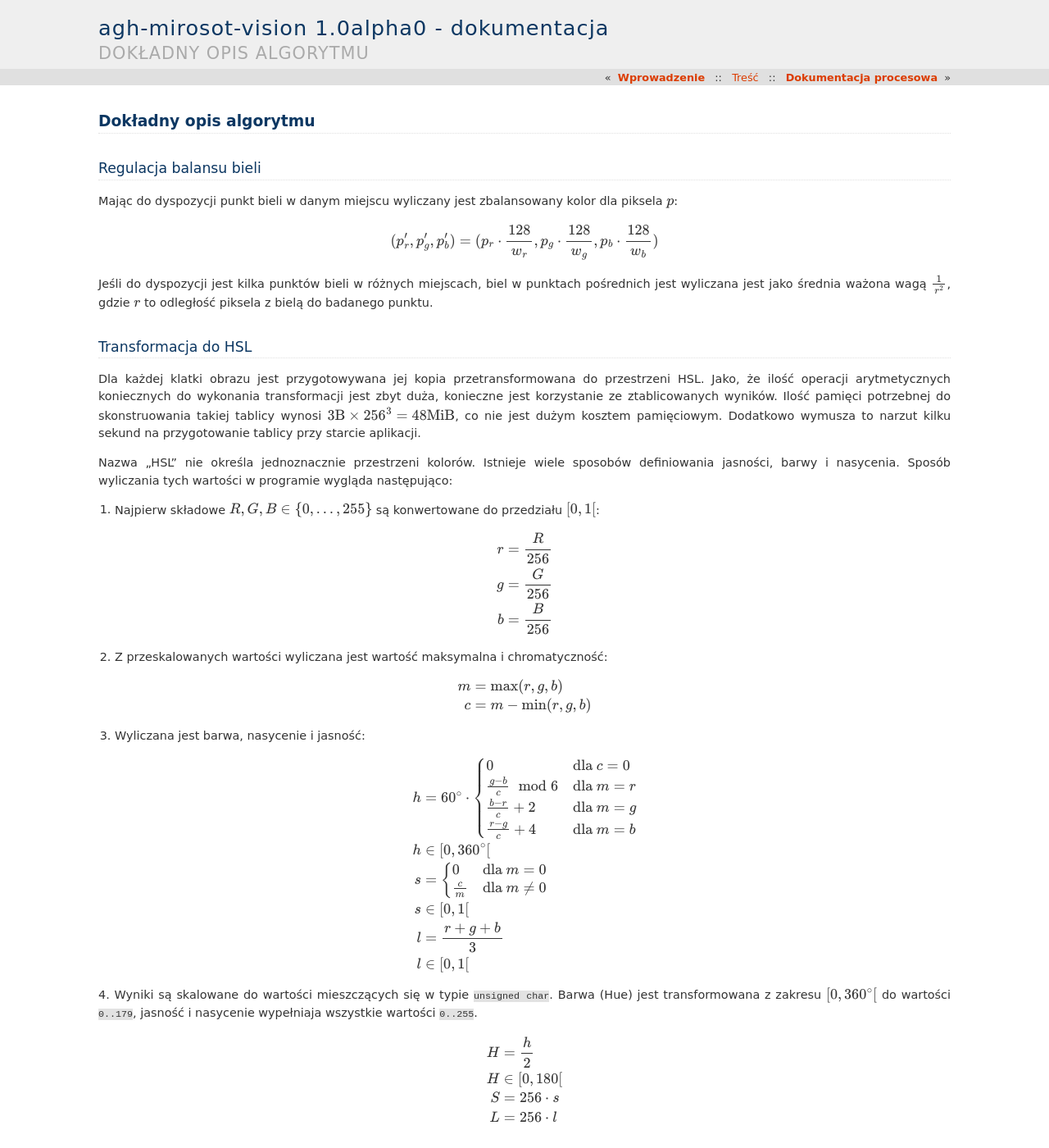
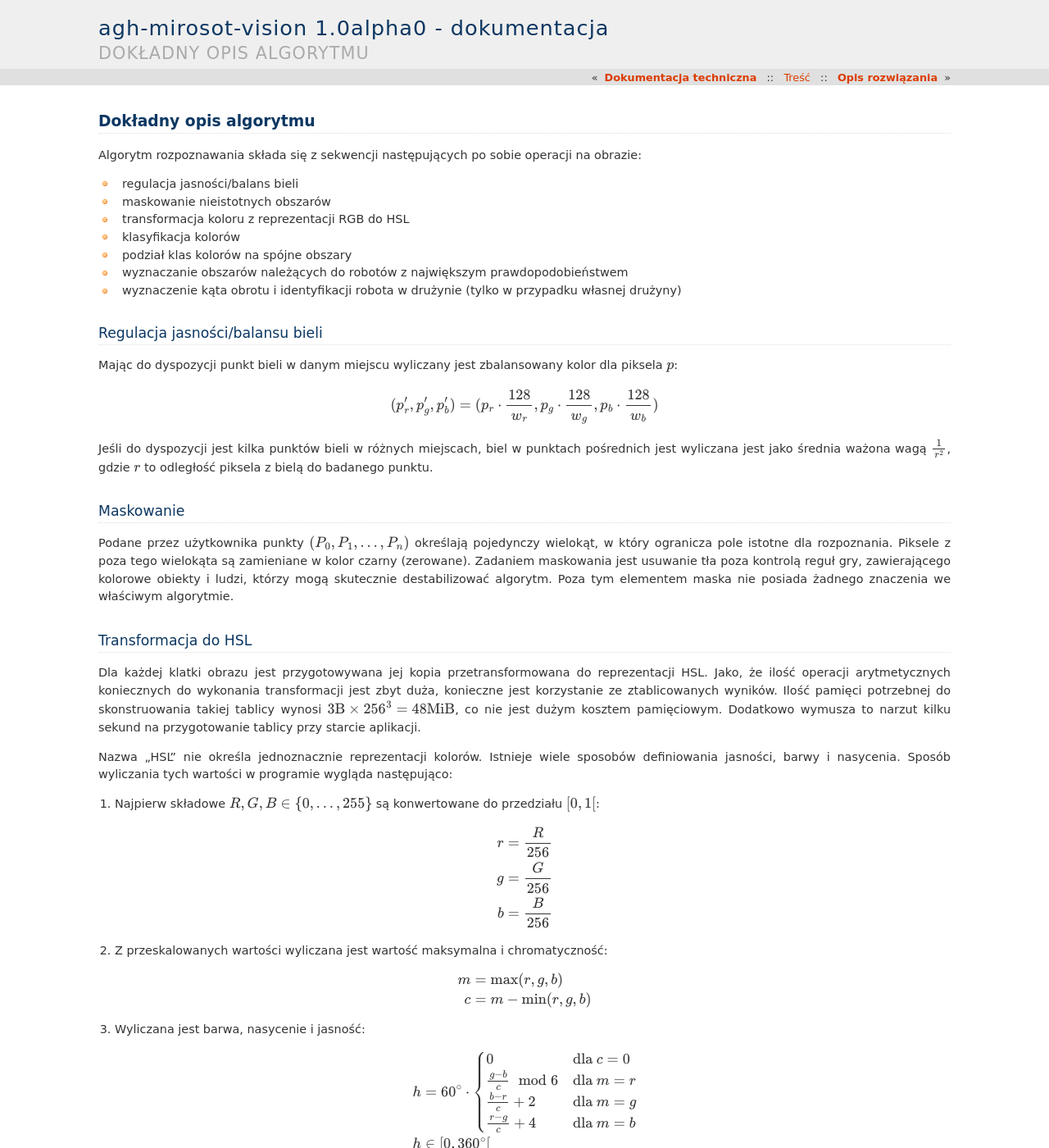
Before and after one commit to admchr/agh-mirosot-vision, a Sphinx documentation site: the page built from doc/arch/algodoc.rst, in a window 1280 px wide and 1400 px high. Shown: the whole window at 82% size. Built offline with Sphinx 7.4.7, drawn with Linux system fonts in a browser that asks for light colours; formulas are drawn with MathJax 3; pages that are not in the unit, such as notebooks, are missing from menus; some of the changed text lies outside the part shown.

Commit message:
more docs

```diff
--- a/doc/arch/algodoc.rst
+++ b/doc/arch/algodoc.rst
@@ -2,7 +2,19 @@
 Dokładny opis algorytmu
 -----------------------
 
-Regulacja balansu bieli
+Algorytm rozpoznawania składa się z sekwencji następujących po sobie operacji
+na obrazie:
+
+* regulacja jasności/balans bieli
+* maskowanie nieistotnych obszarów
+* transformacja koloru z reprezentacji RGB do HSL
+* klasyfikacja kolorów
+* podział klas kolorów na spójne obszary
+* wyznaczanie obszarów należących do robotów z największym prawdopodobieństwem
+* wyznaczenie kąta obrotu i identyfikacji robota w drużynie (tylko w przypadku
+  własnej drużyny)
+
+Regulacja jasności/balansu bieli
 ***********************
 
 ..
@@ -19,18 +31,29 @@ punktach pośrednich jest wyliczana jest jako średnia ważona  wagą :math:`\fr
 gdzie :math:`r` to odległość piksela z bielą do badanego punktu.
 
 
+Maskowanie
+**********
+
+Podane przez użytkownika punkty :math:`(P_0, P_1, \ldots, P_n)` określają
+pojedynczy wielokąt, w który ogranicza pole istotne dla rozpoznania.
+Piksele z poza tego wielokąta są zamieniane w kolor czarny (zerowane).
+Zadaniem maskowania jest usuwanie tła poza kontrolą reguł gry, zawierającego
+kolorowe obiekty i ludzi, którzy mogą skutecznie destabilizować algorytm.
+Poza tym elementem maska nie posiada żadnego znaczenia we właściwym algorytmie.
+
+
 Transformacja do HSL
 ********************
 
 Dla każdej klatki obrazu jest przygotowywana jej kopia przetransformowana do
-przestrzeni HSL. Jako, że ilość operacji arytmetycznych koniecznych do wykonania
+reprezentacji HSL. Jako, że ilość operacji arytmetycznych koniecznych do wykonania
 transformacji jest zbyt duża, konieczne jest korzystanie ze ztablicowanych
 wyników. Ilość pamięci potrzebnej do skonstruowania takiej tablicy wynosi
 :math:`3\mathrm{B}\times 256^3 = 48 \mathrm{MiB}`, co nie jest dużym kosztem
 pamięciowym. Dodatkowo wymusza to narzut kilku sekund na przygotowanie tablicy
 przy starcie aplikacji.
 
-Nazwa "HSL" nie określa jednoznacznie przestrzeni kolorów. Istnieje wiele
+Nazwa "HSL" nie określa jednoznacznie reprezentacji kolorów. Istnieje wiele
 sposobów definiowania jasności, barwy i nasycenia. Sposób wyliczania tych
 wartości w programie wygląda następująco:
 
--- a/doc/arch/archdoc.rst
+++ b/doc/arch/archdoc.rst
@@ -25,8 +25,8 @@ Dokumentacja techniczna
 
 .. toctree::
 
+    algodoc
     generaldoc
-    algodoc
 
 .. [Hao] Cui Hao, Denghua Li, Shuhua Peng, "Research on Designing of Soccer Robot's Color Tag and Identifying Algorithm", Intelligent Human-Machine Systems and Cybernetics, 2009. IHMSC '09. International Conference on 2009
 
--- a/doc/conf.py
+++ b/doc/conf.py
@@ -185,7 +185,7 @@ latex_documents = [
   ('arch/archdoc', 'archdoc.tex', u'Biblioteka do lokalizacji robotów mobilnych ligi FIRA MiroSot - dokumentacja techniczna',
    u'Adam Chrabąszcz, Konrad Kras', manualstyle),
   ('process/processdoc', 'processdoc.tex', u'Biblioteka do lokalizacji robotów mobilnych ligi FIRA MiroSot - dokumentacja procesowa',
-   u'Adam Chrabąszcz, Konrad Kras', manualstyle),
+   u'Adam Chrabąszcz, Konrad Kras', 'howto'),
 ]
 
 # The name of an image file (relative to this directory) to place at the top of
```
Also changed, not shown: doc/arch/generaldoc.rst (+34 -30 lines), 1 other file.
